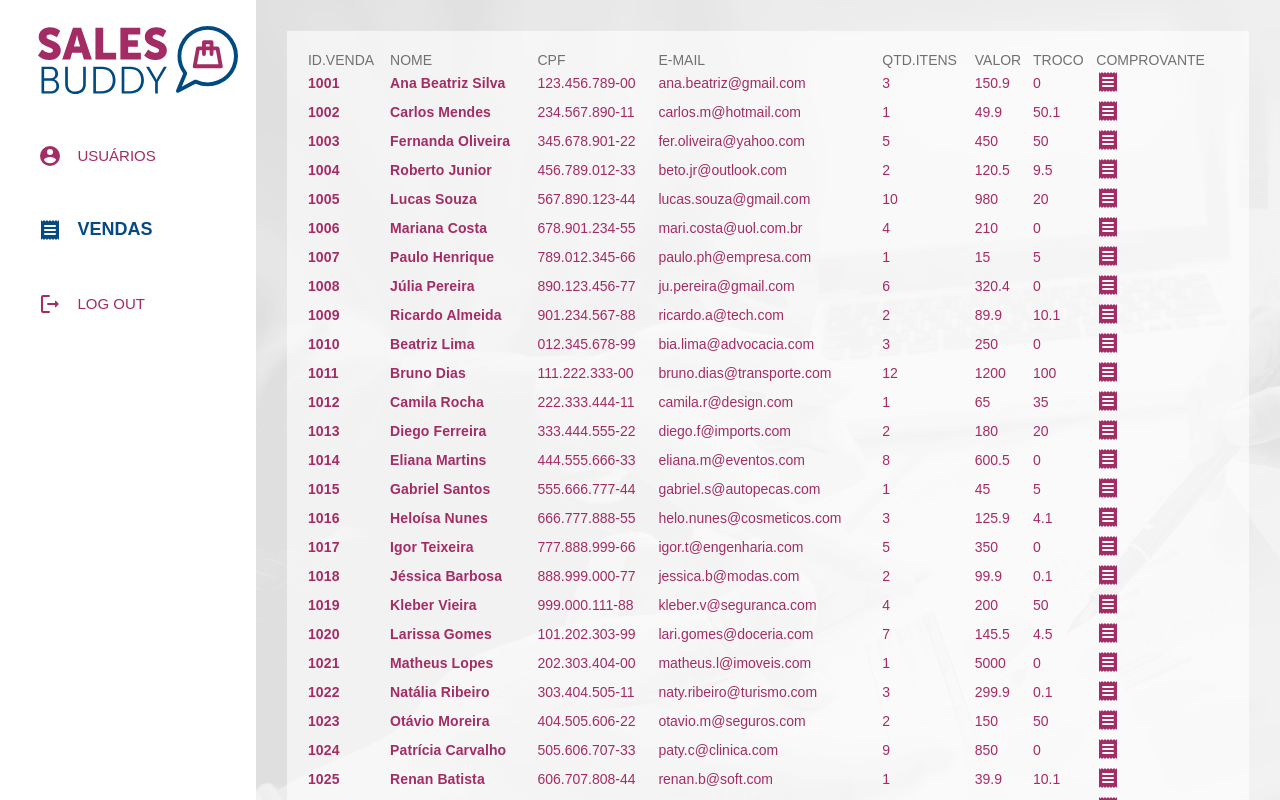
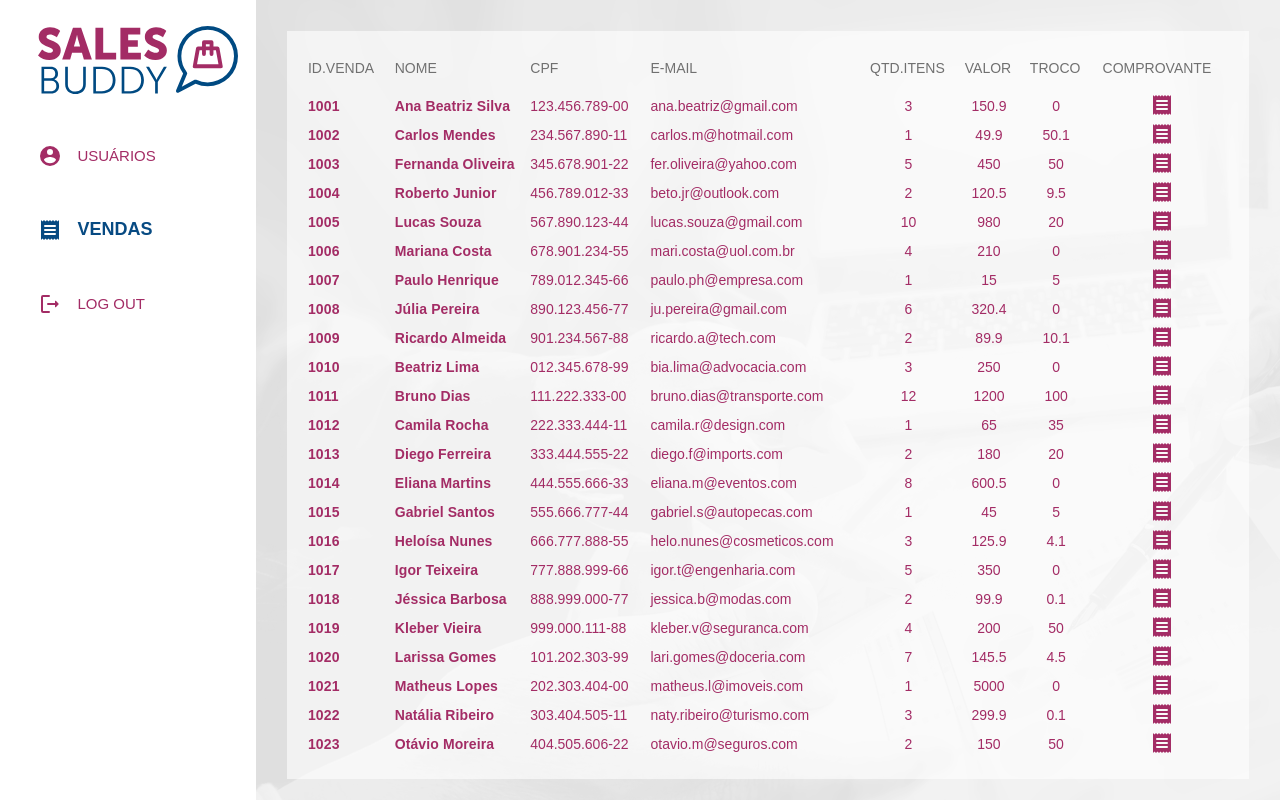
Before and after one commit to felipeLima29/salesBuddyWeb, a React app in the folder frontend/: page /salesList in a window 1280 px wide. Built offline with nearby package versions, Linux system fonts and the light colour scheme; the HTML template or start-up script is replaced by a standard one.

Commit message:
feat: Iniciar criação de tela de editar usuário

```diff
--- a/frontend/src/index.css
+++ b/frontend/src/index.css
@@ -54,10 +54,12 @@ a {
     border-color: #0000000D;
     width: 250px;
     height: 40px;
+    color: #A32C65;
+    padding: 8px;
 }
 
 .inputLogin::placeholder {
-    padding-left: 15px;
+    padding-left: 8px;
     color: #074A82;
 }
 
@@ -68,10 +70,11 @@ a {
     font-weight: bold;
     margin-top: 12%;
     color: #FFFFFF;
+    border: none;
+    cursor: pointer;
     width: 180px;
     height: 43px;
-    border: none;
-    cursor: pointer;
+    font-size: 14px;
     font-weight: 700;
 }
 
@@ -144,7 +147,7 @@ a {
     width: 20px;
 }
 
-.checkbox{
+.checkbox {
     /* Remove aparência padrão do navegador. */
     appearance: none;
     -webkit-appearance: none;
@@ -168,6 +171,7 @@ a {
 
 .txViewHeader {
     color: #707070;
+    padding: 8px 10px 15px 0px;
 }
 
 .txViewTable {
@@ -242,12 +246,23 @@ a {
 
 .txViewUsersSales {
     color: #A32C65;
+    padding-right: 8px;
 }
 
 .txViewIdName {
     color: #A32C65;
-    font-weight: 800;
+    font-weight: 700;
     letter-spacing: 0.1px;
+}
+
+.txViewHeaderItens {
+    display: flex;
+    align-items: center;
+}
+
+.textCenter {
+    text-align: center;
+    vertical-align: middle;
 }
 
 /* Add New User Page Styles */
@@ -278,7 +293,7 @@ a {
     width: 400px;
     height: 30px;
     color: #A32C65;
-    padding:8px;
+    padding: 8px;
     border: none;
     box-shadow: 0px 3px 6px #0000000D;
 }
@@ -291,12 +306,14 @@ a {
 }
 
 .headerImg {
-    gap: 30px;
+    gap: 15px;
     display: flex;
+    align-items: center;
 
     & h3 {
         color: #074A82;
         font-family: 'Montserrat', sans-serif;
-        font-weight: 800;
+        font-weight: 700;
+        font-size: 18px;
     }
 }
--- /dev/null
+++ b/frontend/src/pages/editUser.jsx
@@ -0,0 +1,17 @@
+import icEditUser from '../assets/icEditUser.svg';
+
+function EditUser() {
+
+
+    return (
+        <div className="body">
+            <div className="container">
+                <div className="headerImg">
+                    <img src={icEditUser} alt="Editar Usuário" />
+                    <h3>EDITAR USUÁRIO</h3>
+                </div>
+            </div>
+        </div>
+    )
+}
+export default EditUser;
--- a/frontend/src/pages/login.jsx
+++ b/frontend/src/pages/login.jsx
@@ -16,7 +16,14 @@ function PortalLogin() {
                 <InputUser />
                 <InputPassword />
                 <Link to="/usersList"><ButtonLogin /></Link>
-                <Link to="/forgot-password" id="navForgetPassword">Esqueci a senha</Link>
+                <Link to="/forgot-password"
+                    id="navForgetPassword"
+                    style={{
+                        fontFamily: "'Montserrat', sans-serif",
+                        fontSize: '13px',
+                        fontWeight: '600'
+                    }}>Esqueci a senha
+                </Link>
             </div>
         </div>
     )
--- a/frontend/src/pages/salesList.jsx
+++ b/frontend/src/pages/salesList.jsx
@@ -24,14 +24,7 @@ function SalesList() {
         { idVenda: 1020, nome: "Larissa Gomes", cpf: "101.202.303-99", email: "lari.gomes@doceria.com", qtdItens: 7, valor: 145.50, troco: 4.50 },
         { idVenda: 1021, nome: "Matheus Lopes", cpf: "202.303.404-00", email: "matheus.l@imoveis.com", qtdItens: 1, valor: 5000.00, troco: 0.00 },
         { idVenda: 1022, nome: "Natália Ribeiro", cpf: "303.404.505-11", email: "naty.ribeiro@turismo.com", qtdItens: 3, valor: 299.90, troco: 0.10 },
-        { idVenda: 1023, nome: "Otávio Moreira", cpf: "404.505.606-22", email: "otavio.m@seguros.com", qtdItens: 2, valor: 150.00, troco: 50.00 },
-        { idVenda: 1024, nome: "Patrícia Carvalho", cpf: "505.606.707-33", email: "paty.c@clinica.com", qtdItens: 9, valor: 850.00, troco: 0.00 },
-        { idVenda: 1025, nome: "Renan Batista", cpf: "606.707.808-44", email: "renan.b@soft.com", qtdItens: 1, valor: 39.90, troco: 10.10 },
-        { idVenda: 1026, nome: "Sabrina Klein", cpf: "707.808.909-55", email: "sabrina.k@arq.com", qtdItens: 4, valor: 420.00, troco: 80.00 },
-        { idVenda: 1027, nome: "Thiago Alves", cpf: "808.909.010-66", email: "thiago.a@cia.com", qtdItens: 2, valor: 110.00, troco: 0.00 },
-        { idVenda: 1028, nome: "Ursula Pinto", cpf: "909.010.121-77", email: "ursula.p@paisagismo.com", qtdItens: 5, valor: 275.50, troco: 24.50 },
-        { idVenda: 1029, nome: "Vinícius Duarte", cpf: "010.121.232-88", email: "vini.duarte@motors.com", qtdItens: 1, valor: 8900.00, troco: 0.00 },
-        { idVenda: 1030, nome: "Wilson Fagundes", cpf: "121.232.343-99", email: "wilson.f@ferragens.com", qtdItens: 6, valor: 180.00, troco: 20.00 }
+        { idVenda: 1023, nome: "Otávio Moreira", cpf: "404.505.606-22", email: "otavio.m@seguros.com", qtdItens: 2, valor: 150.00, troco: 50.00 }
     ];
 
     return (
@@ -43,21 +36,27 @@ function SalesList() {
                         <td className="txViewHeader">NOME</td>
                         <td className="txViewHeader">CPF</td>
                         <td className="txViewHeader">E-MAIL</td>
-                        <td className="txViewHeader">QTD.ITENS</td>
-                        <td className="txViewHeader">VALOR</td>
-                        <td className="txViewHeader">TROCO</td>
-                        <td className="txViewHeader">COMPROVANTE</td>
+                        <td className="txViewHeader textCenter">QTD.ITENS</td>
+                        <td className="txViewHeader textCenter">VALOR</td>
+                        <td className="txViewHeader textCenter">TROCO</td>
+                        <td className="txViewHeader textCenter">COMPROVANTE</td>
+
                     </tr>
-                    {mockSales.map((sale) =>(
+                    {mockSales.map((sale) => (
                         <tr key={sale.idVenda}>
                             <td className="txViewIdName">{sale.idVenda}</td>
                             <td className="txViewIdName">{sale.nome}</td>
                             <td className="txViewUsersSales">{sale.cpf}</td>
                             <td className="txViewUsersSales">{sale.email}</td>
-                            <td className="txViewUsersSales">{sale.qtdItens}</td>
-                            <td className="txViewUsersSales">{sale.valor}</td>
-                            <td className="txViewUsersSales">{sale.troco}</td>
-                            <td><img src={icReceipt}  alt="Comprovante" /></td>
+                            <td className="txViewUsersSales textCenter">{sale.qtdItens}</td>
+                            <td className="txViewUsersSales textCenter">{sale.valor}</td>
+                            <td className="txViewUsersSales textCenter">{sale.troco}</td>
+                            <div style={{display: "flex", justifyContent: "center", alignItems: "center"}}>
+                                <td>
+                                    <img src={icReceipt} alt="Comprovante"/>
+                                </td>
+                            </div>
+
                         </tr>
                     ))}
 
--- a/frontend/src/pages/usersList.jsx
+++ b/frontend/src/pages/usersList.jsx
@@ -48,7 +48,7 @@ function UserList() {
                             <td className="txViewUsersSales">{user.empresa}</td>
                             <td className="txViewUsersSales">{user.cnpj}</td>
                             <td>
-                                <Link to='/editUser' style={{
+                                <Link to='/usersList/editUser' style={{
                                     display: 'block',
                                     width: '20px',
                                     height: '20px',
--- a/frontend/src/routes.jsx
+++ b/frontend/src/routes.jsx
@@ -7,7 +7,7 @@ import UserList from "./pages/usersList.jsx";
 import MainLayout from "./components/mainLayout.jsx";
 import SalesList from "./pages/salesList.jsx";
 import AddNewUser from './pages/addNewUser.jsx';
-import ButtonsEditUser from './components/buttons/buttonsEditUser.jsx'
+import EditUser from './pages/editUser.jsx';
 
 function AppRoutes() {
     return (
@@ -20,7 +20,7 @@ function AppRoutes() {
                     <Route path="/usersList" element={<UserList />} />
                     <Route path="/salesList" element={<SalesList />} />
                     <Route path="/usersList/addNewUser" element={<AddNewUser />} />
-                    <Route path="/usersList/editUser" element={<ButtonsEditUser />} />
+                    <Route path="/usersList/editUser" element={<EditUser />} />
                 </Route>
 
             </Routes>
```
